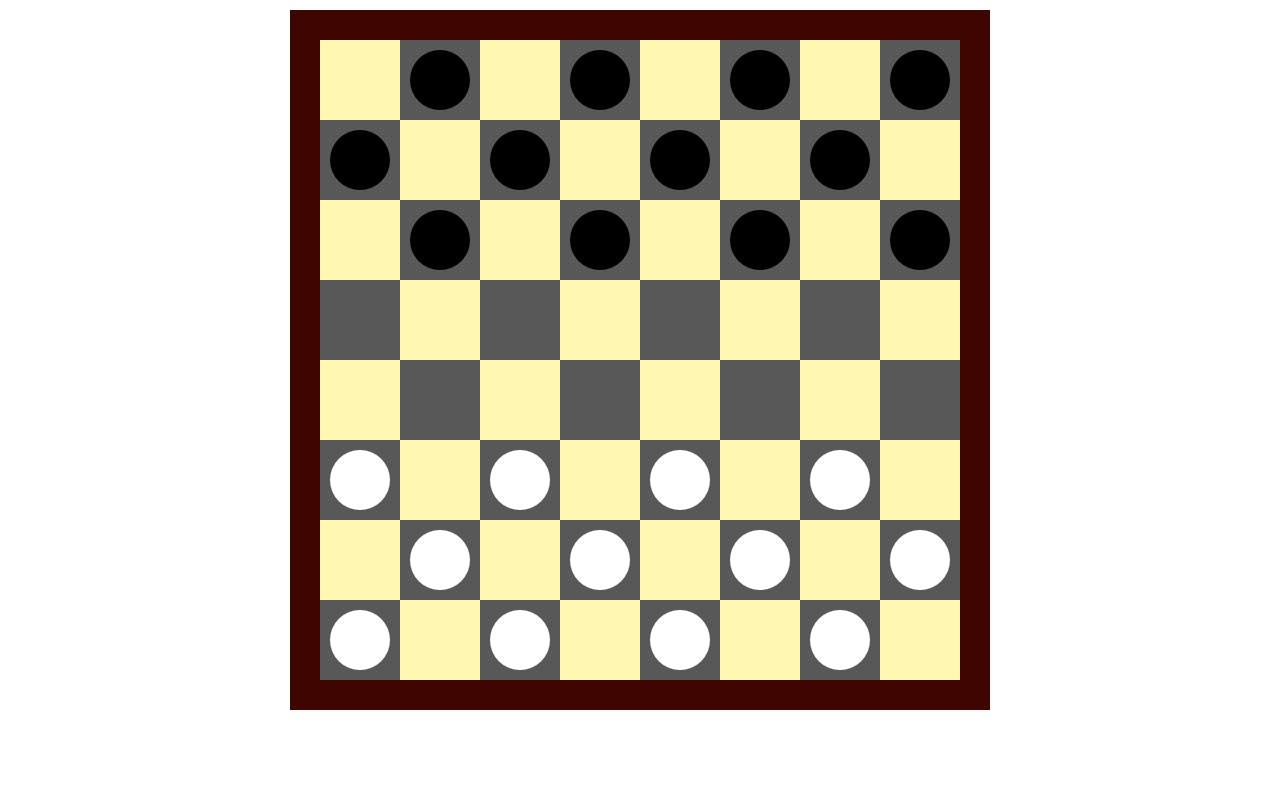
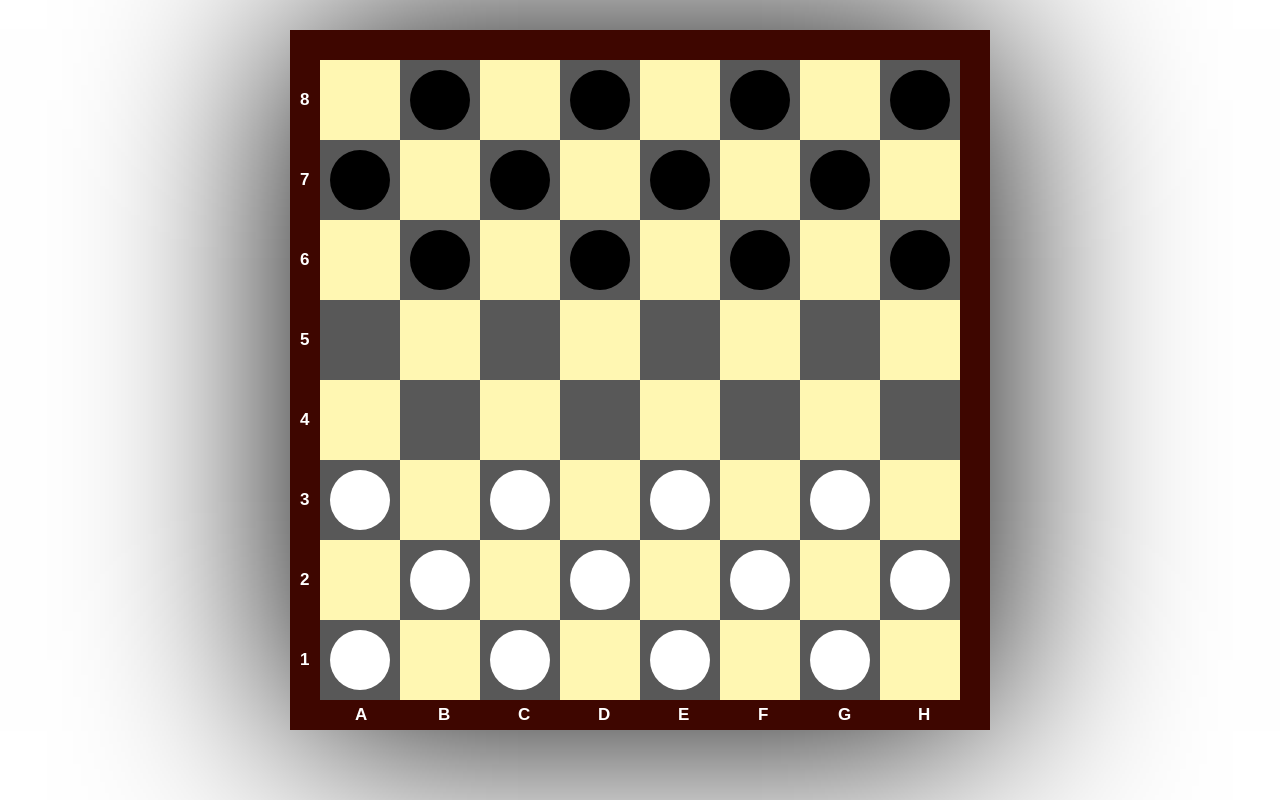
Before and after one commit to tercelba/checkers, a plain HTML site: page index.html in a window 1280 px wide. Drawn offline with Linux system fonts and the light colour scheme.

Commit message:
add text and shadow

```diff
--- a/index.html
+++ b/index.html
@@ -57,7 +57,29 @@
 				<div><div class="checker white-checker"></div></div>
 				<div><div class="checker white-checker"></div></div>
 			</div>
+			<div class="text">
+				<span>A</span>
+				<span>B</span>
+				<span>C</span>
+				<span>D</span>
+				<span>E</span>
+				<span>F</span>
+				<span>G</span>
+				<span>H</span>
+			</div>
+			<div class="number">
+				<span>8</span>
+				<span>7</span>
+				<span>6</span>
+				<span>5</span>
+				<span>4</span>
+				<span>3</span>
+				<span>2</span>
+				<span>1</span>
+			</div>
+
 		</div>
+
 	</main>
 </body>
 </html>
--- a/styles/style.css
+++ b/styles/style.css
@@ -1,18 +1,19 @@
 *,
 *:before,
 *:after {
-  -webkit-box-sizing: border-box;
-     -moz-box-sizing: border-box;
-          box-sizing: border-box;
+ 	-webkit-box-sizing: border-box;
+ 	-moz-box-sizing: border-box;
+ 	box-sizing: border-box;
 }
 .board {
 	width: 700px;
 	height: 700px;
 	border: 30px solid #3E0600;
 	position: relative;
-	margin: 10px auto;
+	margin: 30px auto;
 	position: relative;
 	background-color: #FFF7B2;
+	box-shadow: 0 0 200px rgba(0,0,0,1);
 }
 .board div div {
 	width: 80px;
@@ -88,3 +89,64 @@
 .board div div div.checker:hover {
 	box-shadow: 0 0 30px rgba(255,255,255,1);
 }
+.text, .number {
+	font-size: 17px;
+	color: white;
+	font-weight: 700;
+}
+.text span {
+	position: absolute;
+	top: 645px;
+}
+div.text span:nth-child(1) {
+	left: 35px;
+}
+div.text span:nth-child(2) {
+	left: 118px;
+}
+div.text span:nth-child(3) {
+	left: 198px;
+}
+div.text span:nth-child(4) {
+	left: 278px;
+}
+div.text span:nth-child(5) {
+	left: 358px;
+}
+div.text span:nth-child(6) {
+	left: 438px;
+}
+div.text span:nth-child(7) {
+	left: 518px;
+}
+div.text span:nth-child(8) {
+	left: 598px;
+}
+.number span {
+	position: absolute;
+	left: -20px;
+}
+div.number span:nth-child(1) {
+	top: 30px;
+}
+div.number span:nth-child(2) {
+	top: 110px;
+}
+div.number span:nth-child(3) {
+	top: 190px;
+}
+div.number span:nth-child(4) {
+	top: 270px;
+}
+div.number span:nth-child(5) {
+	top: 350px;
+}
+div.number span:nth-child(6) {
+	top: 430px;
+}
+div.number span:nth-child(7) {
+	top: 510px;
+}
+div.number span:nth-child(8) {
+	top: 590px;
+}
```
